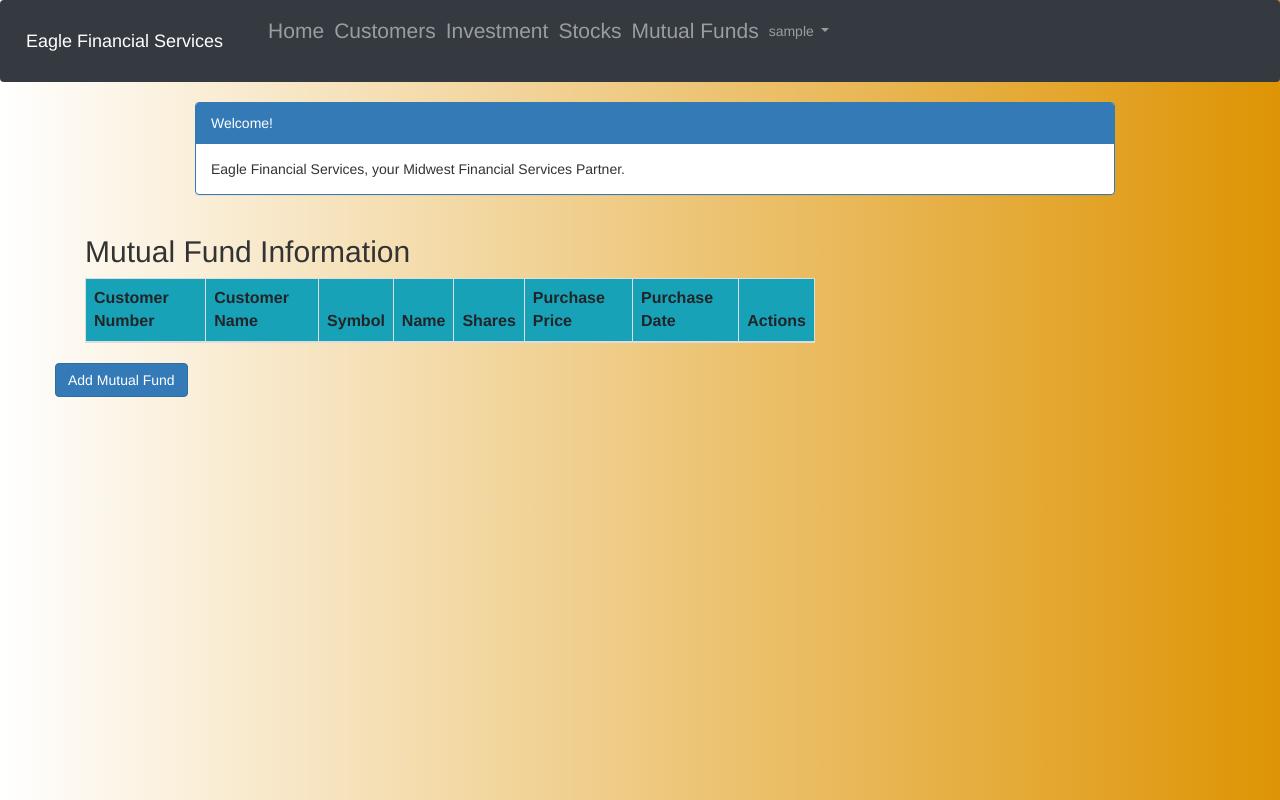
After one commit to bkuduvar/EFS, a Django app: page /mutual_fund_list in a window 1280 px wide. The commit adds this page. Run offline with Django 3.2, Linux system fonts and the light colour scheme; the visitor is signed in with stand-in values (Sample User, id 1); data that the repository does not hold is empty; some libraries are stand-ins or nearby versions.

Commit message:
Updated Password Reset and Mutual Funds

```diff
--- a/efs/portfolio/templates/portfolio/base.html
+++ b/efs/portfolio/templates/portfolio/base.html
@@ -38,6 +38,7 @@
                 <li class="nav-item lead"><a class=nav-link href="{% url 'portfolio:customer_list' %}">Customers</a></li>
                 <li class="nav-item lead"><a class=nav-link href="{% url 'portfolio:investment_list' %}">Investment</a></li>
                 <li class="nav-item lead"><a class=nav-link href="{% url 'portfolio:stock_list' %}">Stocks</a></li>
+                <li class="nav-item lead"><a class=nav-link href="{% url 'portfolio:mutual_fund_list' %}">Mutual Funds</a></li>
 
             </ul>
 
@@ -101,7 +102,7 @@
                         </div>
                         <div class="col-md-3">
                             <div class="thumbnail">
-<img src="{% static 'images/nonstock.jpg' %}" alt="non-stock"/>
+                                <img src="{% static 'images/nonstock.jpg' %}" alt="non-stock"/>
                                 <div class="caption">
                                     <h2>Non-Stock Investments</h2>
                                     <p>Our team also provides advice for Non-Stock investments.</p>
@@ -122,6 +123,17 @@
                                 </div>
                             </div>
                         </div>
+                        <div class="col-md-3">
+                            <div class="thumbnail">
+                                <img src="{% static 'images/stocks.jpg' %}" alt="stocks"/>
+                                <div class="caption">
+                                    <h2>Mutual Funds</h2>
+                                    <p>Our Mutual Funds have had strong stable growth.</p>
+                                    <p><a class="btn btn-default" href="{% url 'portfolio:mutual_fund_list' %}" role="button">View
+                                        details &raquo;</a></p>
+                                </div>
+                            </div>
+                        </div>
 
 
                     </div>
--- /dev/null
+++ b/efs/portfolio/templates/portfolio/mutualfund_list.html
@@ -0,0 +1,73 @@
+{% extends 'portfolio/base.html' %}
+{% block content %}
+
+<html>
+<head>
+    <meta charset="UTF-8">
+    <title>Eagle Financial</title>
+    <link rel="stylesheet" href="https://maxcdn.bootstrapcdn.com/bootstrap/3.3.4/css/bootstrap.min.css">
+
+</head>
+<body>
+<style>
+    body {
+        background-color: beige;
+    }
+</style>
+<div class="container">
+    <div class="row">
+        <div class="col-md-10 col-md-offset-1">
+            <div class="panel panel-primary">
+                <div class="panel-heading">Welcome!</div>
+                <div class="panel-body">
+                    Eagle Financial Services, your Midwest Financial Services Partner.
+                </div>
+            </div>
+        </div>
+    </div>
+</div>
+<div class="row">
+    <h2 style="padding-left: 15Px">Mutual Fund Information</h2>
+</div>
+<div>
+    <table class="table table-striped table-bordered table-hover">
+        <thead>
+        <tr class="bg-info">
+            <th>Customer Number</th>
+            <th>Customer Name</th>
+            <th>Symbol</th>
+            <th>Name</th>
+            <th>Shares</th>
+            <th>Purchase Price</th>
+            <th>Purchase Date</th>
+            <th colspan="2">Actions</th>
+        </tr>
+        </thead>
+        <tbody>
+        {% for mutual_fund in mutual_funds %}
+        <tr>
+            <td>{{ mutual_fund.customer.cust_number }}</td>
+            <td>{{ mutual_fund.customer.name }}</td>
+            <td>{{ mutual_fund.symbol }}</td>
+            <td>{{ mutual_fund.name}}</td>
+            <td>{{ mutual_fund.shares }}</td>
+            <td>{{ mutual_fund.purchase_price }}</td>
+            <td>{{ mutual_fund.purchase_date }}</td>
+            <td><a href="{% url 'portfolio:mutual_fund_edit' pk=mutual_fund.pk %}" class="btn btn-warning">Edit</a></td>
+            <td><a href="{% url 'portfolio:mutual_fund_delete' pk=mutual_fund.pk %}"
+                   onclick="return confirm('Are you sure you want to delete?')"
+                   class="btn btn-danger">Delete</a>
+            </td>
+        </tr>
+        {% endfor %}
+        </tbody>
+    </table>
+    <div class="row">
+        <a href="{% url 'portfolio:mutual_fund_new' %}" class="row">
+            <span class="btn btn-primary">Add Mutual Fund</span>
+        </a>
+    </div>
+</div>
+</body>
+</html>
+{% endblock %}
--- a/efs/portfolio/templates/registration/login.html
+++ b/efs/portfolio/templates/registration/login.html
@@ -11,6 +11,7 @@
     {% csrf_token %}
     {{ form.as_p}}
         <p><input type="submit" value="Log-in"></p>
+        <a href="{% url 'password_reset'%}" > <u> Forgot Password? </u></a>
   </form>
   </div>
 {% endblock %}
--- /dev/null
+++ b/efs/portfolio/templates/registration/password_reset_email.html
@@ -0,0 +1,3 @@
+We hope you have asked for a password reset : {{ email }}. Please click below link to reset your password:
+{{ protocol }}://{{ domain }}{% url 'portfolio:password_reset_confirmation' uidb64=uid token=token %}
+Your username :  {{ user.get_username }}
--- a/efs/portfolio/urls.py
+++ b/efs/portfolio/urls.py
@@ -1,7 +1,8 @@
 from django.conf.urls import url
 from . import views
 from django.urls import path, re_path
-from django.contrib.auth.views import PasswordChangeView, PasswordChangeDoneView
+from django.contrib.auth.views import PasswordChangeView, PasswordChangeDoneView, PasswordResetView, \
+    PasswordResetDoneView, PasswordResetConfirmView, PasswordResetCompleteView
 from .views import SignUpView
 from rest_framework.urlpatterns import format_suffix_patterns
 
@@ -15,6 +16,18 @@ urlpatterns = [
     path('password_change/done/',
          PasswordChangeDoneView.as_view(template_name='registration/password-change-success.html'),
          name='password-change-success'),
+    re_path(r'^password_reset/$',
+            PasswordResetView.as_view(template_name='registration/password_reset.html'),
+            name='password_reset'),
+    re_path(r'^password_reset/done/$',
+            PasswordResetDoneView.as_view(template_name='registration/password_reset_done.html'),
+            name='password_reset_done'),
+    re_path(r'^password/reset/confirm/(?P<uidb64>[0-9A-Za-z_\-]+)/(?P<token>[0-9A-Za-z]{1,13}-[0-9A-Za-z]{1,20})/',
+            PasswordResetConfirmView.as_view(template_name='registration/password_reset_confirmation.html'),
+            name='password_reset_confirmation'),
+    re_path(r'^password/reset/complete/$',
+            PasswordResetCompleteView.as_view(template_name='registration/password_reset_complete.html'),
+            name='password_reset_complete'),
     url(r'^home/$', views.home, name='home'),
     url(r'^accounts/login/$', views.login, name='login'),
     url(r'^accounts/logout/$', views.logout, name='logout'),
@@ -31,6 +44,10 @@ urlpatterns = [
     path('investment/<int:pk>/edit/', views.investment_edit, name='investment_edit'),
     path('investment/<int:pk>/delete/', views.investment_delete, name='investment_delete'),
     path('customer/<int:pk>/portfolio/', views.portfolio, name='portfolio'),
+    path('mutual_fund_list', views.mutual_fund_list, name='mutual_fund_list'),
+    path('mutual_fund/<int:pk>/edit/', views.mutual_fund_edit, name='mutual_fund_edit'),
+    path('mutual_fund/<int:pk>/delete/', views.mutual_fund_delete, name='mutual_fund_delete'),
+    path('mutual_fund/create/', views.mutual_fund_new, name='mutual_fund_new'),
     url(r'^customers_json/', views.CustomerList.as_view()),
 ]
 
--- a/efs/portfolio/views.py
+++ b/efs/portfolio/views.py
@@ -180,6 +180,54 @@ def investment_delete(request, pk):
     investment.delete()
     return redirect('portfolio:investment_list')
 
+@login_required
+def mutual_fund_list(request):
+    mutual_fund = MutualFund.objects.filter()
+    return render(request, 'portfolio/mutualfund_list.html',
+                  {'mutual_funds': mutual_fund})
+
+
+@login_required
+def mutual_fund_edit(request, pk):
+    mutual_fund = get_object_or_404(MutualFund, pk=pk)
+    if request.method == "POST":
+        # update
+        form = MutualFundForm(request.POST, instance=mutual_fund)
+        if form.is_valid():
+            mutual_fund = form.save(commit=False)
+            mutual_fund.save()
+            mutual_funds = MutualFund.objects.filter()
+            return render(request, 'portfolio/mutualfund_list.html',
+                          {'mutual_funds': mutual_funds})
+    else:
+        # edit
+        form = MutualFundForm(instance=mutual_fund)
+    return render(request, 'portfolio/mutualfund_edit.html', {'form': form})
+
+
+@login_required
+def mutual_fund_delete(request, pk):
+    mutual_fund = get_object_or_404(MutualFund, pk=pk)
+    mutual_fund.delete()
+    return redirect('portfolio:mutualfund_list')
+
+
+@login_required
+def mutual_fund_new(request):
+    if request.method == "POST":
+        form = MutualFundForm(request.POST)
+        if form.is_valid():
+            mutual_fund = form.save(commit=False)
+            mutual_fund.created_date = timezone.now()
+            mutual_fund.save()
+            mutual_funds = MutualFund.objects.filter(purchase_date__lte=timezone.now())
+            return render(request, 'portfolio/mutualfund_list.html',
+                          {'mutual_funds': mutual_funds})
+    else:
+        form = MutualFundForm()
+        # print("Else")
+    return render(request, 'portfolio/mutualfund_new.html', {'form': form})
+
 
 @login_required
 def portfolio(request, pk):
@@ -187,12 +235,15 @@ def portfolio(request, pk):
     customers = Customer.objects.filter(created_date__lte=timezone.now())
     investments = Investment.objects.filter(customer=pk)
     stocks = Stock.objects.filter(customer=pk)
+    mutual_funds = MutualFund.objects.filter(customer=pk)
     sum_recent_value = Investment.objects.filter(customer=pk).aggregate(Sum('recent_value'))
     sum_acquired_value = Investment.objects.filter(customer=pk).aggregate(Sum('acquired_value'))
     # overall_investment_results = sum_recent_value-sum_acquired_value
     # Initialize the value of the stocks
     sum_current_stocks_value = 0
     sum_of_initial_stock_value = 0
+    sum_current_mutual_fund_value = 0
+    sum_initial_mutual_fund_value = 0
 
     # Loop through each stock and add the value to the total
     for stock in stocks:
@@ -205,6 +256,11 @@ def portfolio(request, pk):
         portfolio_initial_total = sum_of_initial_stock_value + sum_acquired_investments
         portfolio_current_total = sum_current_stocks_value + sum_recent_investments
 
+    for mutual_fund in mutual_funds:
+        sum_current_mutual_fund_value += mutual_fund.current_mutual_fund_value()
+        sum_initial_mutual_fund_value += mutual_fund.initial_mutual_fund_value()
+
+
     return render(request, 'portfolio/portfolio.html', {'customers': customers,
                                                         'investments': investments, 'stocks': stocks,
                                                         'sum_acquired_value': sum_acquired_value,
@@ -215,6 +271,9 @@ def portfolio(request, pk):
                                                         'portfolio_current_total': portfolio_current_total,
                                                         'sum_recent_investments': sum_recent_investments,
                                                         'sum_acquired_investments': sum_acquired_investments,
+                                                        'sum_current_mutual_fund_value': sum_current_mutual_fund_value,
+                                                        'sum_initial_mutual_fund_value': sum_initial_mutual_fund_value,
+                                                        'mutual_funds': mutual_funds,
                                                         })
 
 # List at the end of the views.py
```
Also changed, not shown: efs/efs/settings.py (+6 -5 lines), efs/portfolio/admin.py (+7 -1 lines), efs/portfolio/forms.py (+7 -1 lines), efs/portfolio/models.py (+33 -1 lines), efs/portfolio/templates/portfolio/home.html (+13 -1 lines), efs/portfolio/templates/portfolio/mutualfund_delete.html (added, +10 -0 lines), efs/portfolio/templates/portfolio/mutualfund_edit.html (added, +9 -0 lines), efs/portfolio/templates/portfolio/mutualfund_new.html (added, +9 -0 lines), efs/portfolio/templates/portfolio/portfolio.html (+54 -0 lines), efs/portfolio/templates/registration/password_reset.html (added, +13 -0 lines), efs/portfolio/templates/registration/password_reset_complete.html (added, +10 -0 lines), efs/portfolio/templates/registration/password_reset_confirmation.html (added, +18 -0 lines), efs/portfolio/templates/registration/password_reset_done.html (added, +9 -0 lines), efs/portfolio/migrations/0003_mutualfund.py (added).
